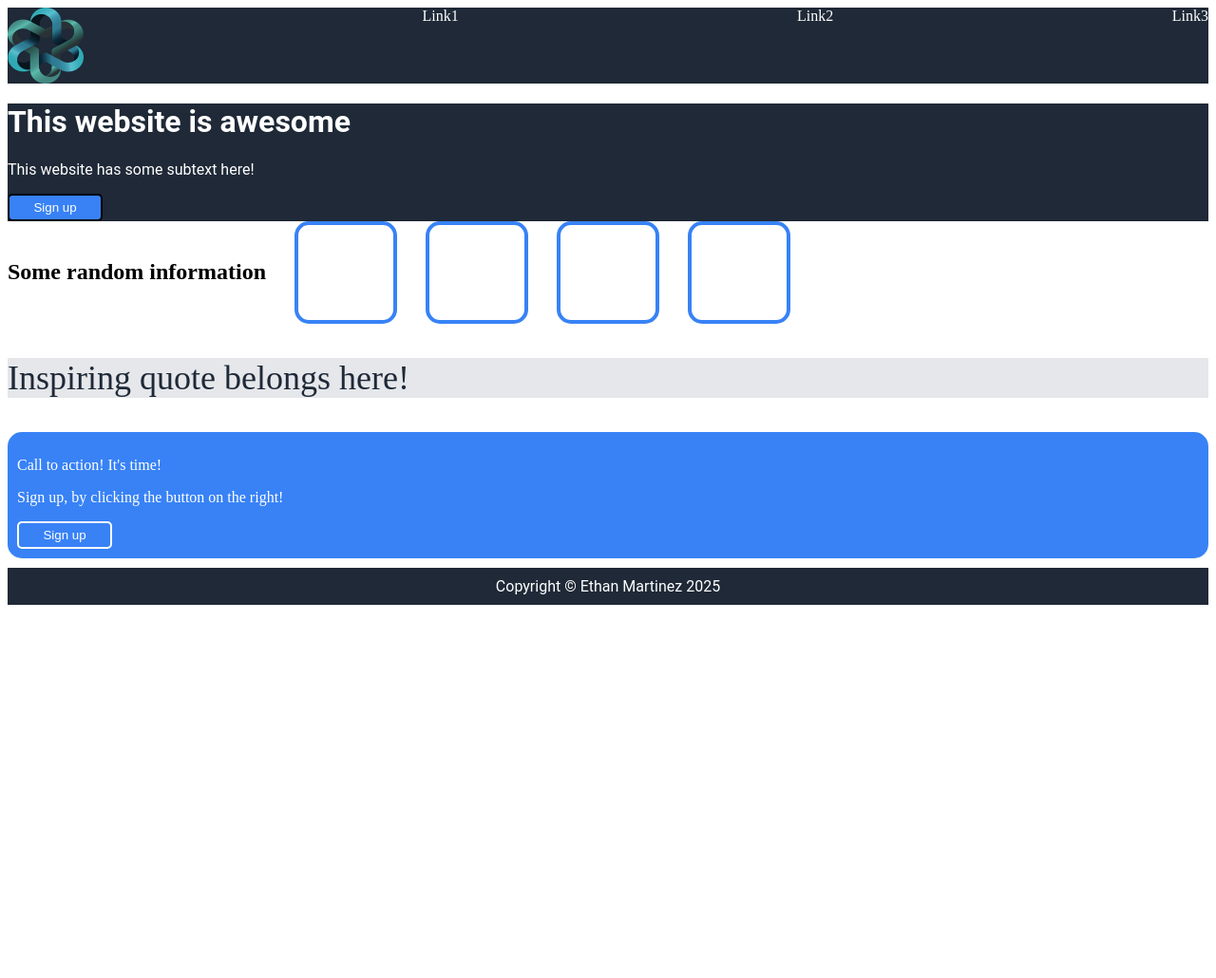
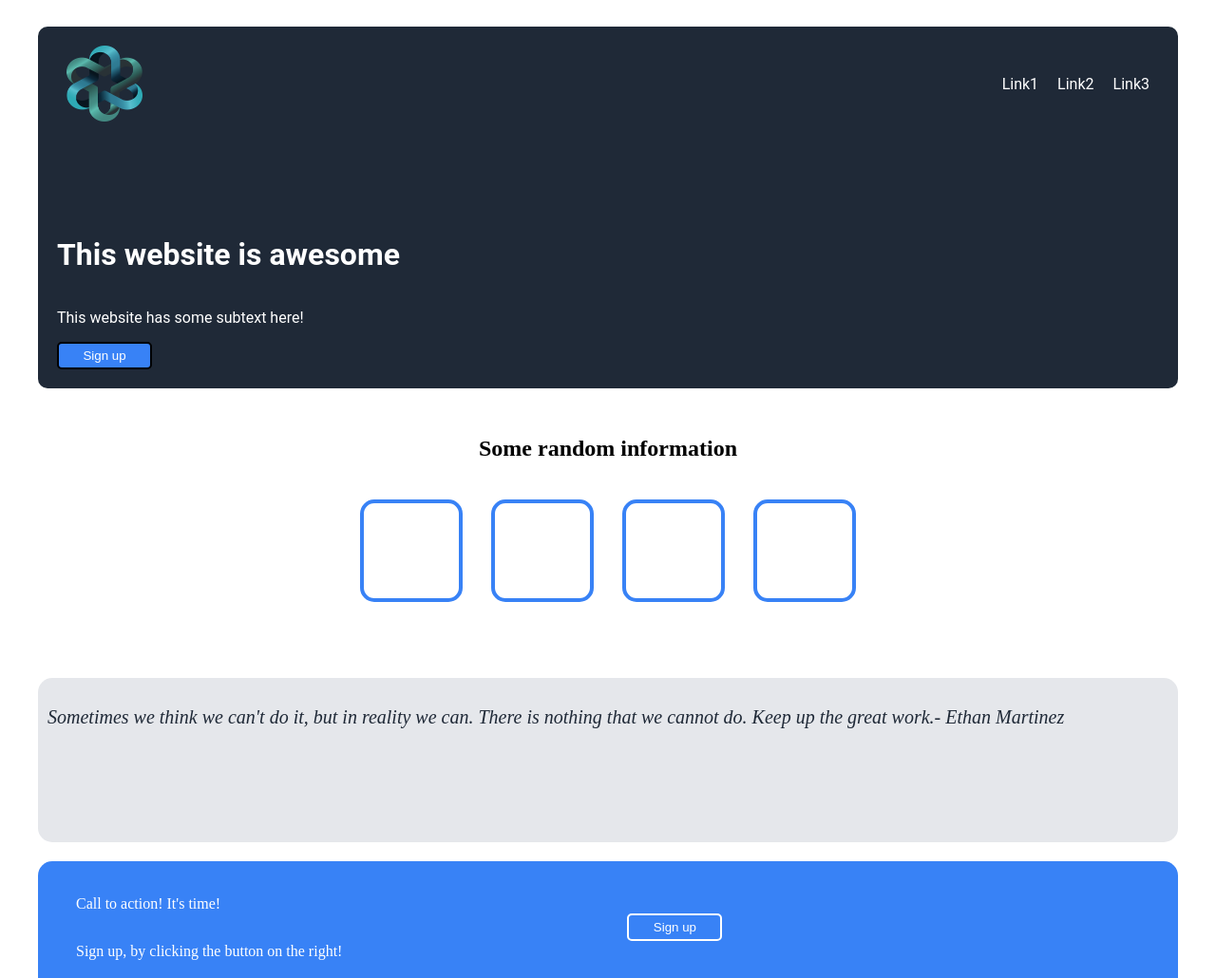
Before and after one commit to Designskylinex/Practice-website, a plain HTML site: page index.html in a window 1280 px wide. Shown: the top 1030 px of the page at 95% size. Before the commit the page ends 800 px from the top, so only its background shows below. Drawn offline with Linux system fonts and the light colour scheme.

Commit message:
Website now in one container for ease of flexbox. Aligned boxes and text in the center.

```diff
--- a/index.html
+++ b/index.html
@@ -6,38 +6,51 @@
 <link rel="stylesheet" href="style.css">
 
 <body>
+    <div class="container">
+        <div class="hero">
             <div class="header">
                 <img src="images/logo.jpg" alt= "Logo" height="80px" width="80px">
+                <div class="nav-links">
                     <div class="link1">Link1</div>
                     <div class="link2">Link2</div>
                     <div class="link3">Link3</div>
-
+                </div>
             </div>
             <div class="top">
                 <h1>This website is awesome</h1>
                 <p>This website has some subtext here!</p>
-    <button id="button">Sign up</button>
+                <button>Sign up</button>
+            </div>
         </div>
         <div class="mid">
             <h2>Some random information</h2>
+            <div class="boxes">
                 <div class="text1"></div>
                 <div class="text2"></div>
                 <div class="text3"></div>
                 <div class="text4"></div>
             </div>
+        </div>
 
         <div class="quote">
-    <p>Inspiring quote belongs here!</p>
+            <p>
+                Sometimes we think we can't do it, but in reality we can.
+                There is nothing that we cannot do. Keep up the great work.
+            </p>
+            <p>- Ethan Martinez</p>
         </div>
 
         <div class="signup">
+            <div class="signup-text">
                 <p> Call to action! It's time!</p>
                 <p>Sign up, by clicking the button on the right!</p>
-    <button id="button2">Sign up</button>
+            </div>
+            <button>Sign up</button>
         </div>
 
         <div class="footer">
             <div class="copyright">Copyright © Ethan Martinez 2025</div>
         </div>
+    </div>
 </body>
 </html>
--- a/style.css
+++ b/style.css
@@ -1,20 +1,54 @@
+/* Wraps all content in a box for ease of placement */
+.container {
+    display: flex;
+    flex-direction: column;
+    max-width: 1200px;
+    margin: 0 auto;
+    padding: 20px;
+    gap: 20px;
+}
+
+/* Combines both header and top section together */
+.hero {
+    background-color: #1f2937;
+    color: white;
+    padding: 20px;
+    border-radius: 10px;
+}
+
 .header {
     display: flex;
+    font-family: roboto;
     background-color: #1f2937;
     color: white;
     justify-content: space-between;
-    padding: 0px;
-    text-align: center;
+    align-items: center;
+    margin-bottom: 100px;
+}
+
+/* Logo code is here! */
+.header img {
+    display: flex;
+    margin-left: 10px;
+}
+
+/* Navigation links here */
+.nav-links {
+    display: flex;
+    gap: 20px;
+    margin-right: 10px;
 }
 
 
 .top {
+    display: flex;
+    flex-direction: column;
+    align-items: flex-start;
     font-family: roboto;
-    background-color: #1f2937;
     color: white;
 }
 
-#button {
+.top button {
     background-color: #3882F6;
     color: white;
     border-radius: 5px;
@@ -23,17 +57,35 @@
     width: 100px;
 }
 
+
+
+
+
+
 /* Parent wrapper */
+.mid {
+    text-align: center;
+    padding: 10px 0;
+}
 
-.mid {
+/* Text in middle */
+.mid h2 {
+    margin-bottom: 20px;
+    padding-bottom: 20px;
+}
+
+/* box shape */
+.boxes {
     display: flex;
-    align-items: center;
+    justify-content: center;
+    flex-wrap: wrap;
     gap: 30px;
+    padding-bottom: 50px;
 }
 
 
 /* box styling */
-.mid div {
+.boxes div {
     display: flex;
     justify-content: center;
     align-items: center;
@@ -44,24 +96,40 @@
     font-weight: bold;
 }
 
+
+
+
 /* Quote styling, etc */
 .quote {
+    display: flex;
     background-color: #E5E7EB;
-    font-size: 36px;
-    font-style: light italic;
+    font-size: 20px;
+    font-style: italic;
     color: #1f2937;
+    padding: 10px;
+    padding-bottom: 100px;
+    border-radius: 15px;
 }
 
 
+
+
 .signup {
-    padding: 10px;
+    display: flex;
+    align-items: center;
+    padding: 20px;
     border: 4px red;
     background-color: #3882F6;
     color: white;
     border-radius: 15px;
 }
 
-#button2 {
+.signup-text {
+    display: flex;
+    flex-direction: column;
+    margin-left: 20px;
+}
+.signup button {
     background-color: #3882F6;
     color: white;
     width: 100px;
@@ -69,7 +137,12 @@
     border-color: white;
     border-style: solid;
     padding: 5px;
+    margin-left: 300px;
+
 }
+
+
+
 
 .footer {
     display: flex;
```
Lines whose indentation alone changed are shown as unchanged.
